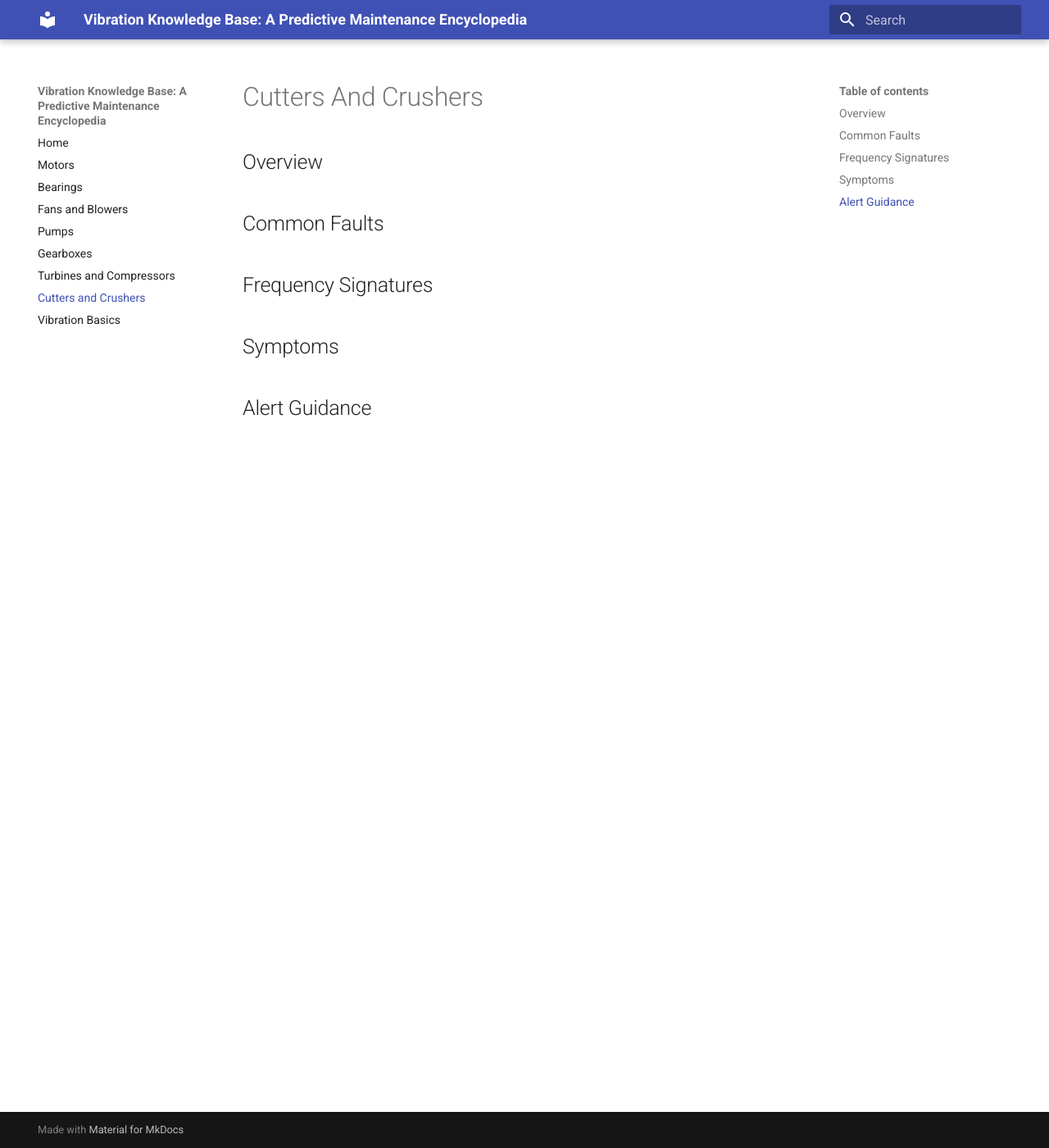
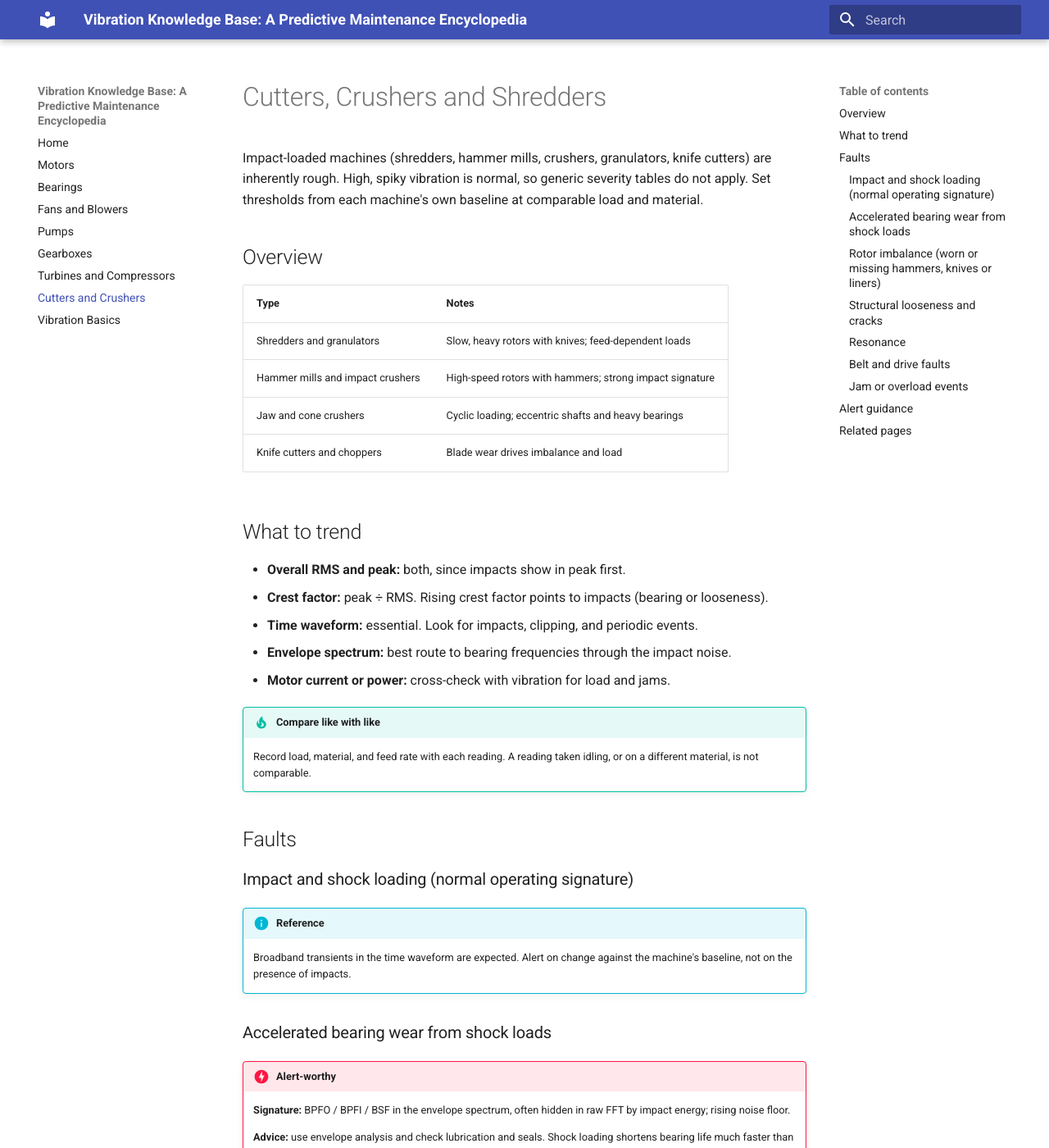
Before and after one commit to JanviSeth/VibeBase, an MkDocs documentation site: the page built from docs/cutters-and-crushers.md, in a window 1280 px wide and 1400 px high. Shown: the whole window at 82% size. Built offline with MkDocs 1.6.1 and Material for MkDocs 9.7.7, drawn with Linux system fonts in a browser that asks for light colours; some of the changed text lies outside the part shown.

Commit message:
Revise Cutters and Crushers documentation
Updated the document to reflect changes in terminology and added detailed information on machine operation and fault diagnosis.

```diff
--- a/docs/cutters-and-crushers.md
+++ b/docs/cutters-and-crushers.md
@@ -1,11 +1,83 @@
-# Cutters And Crushers
+# Cutters, Crushers and Shredders
+
+Impact-loaded machines (shredders, hammer mills, crushers, granulators, knife cutters) are inherently rough. High, spiky vibration is normal, so generic severity tables do not apply. Set thresholds from each machine's own baseline at comparable load and material.
 
 ## Overview
 
-## Common Faults
+| Type | Notes |
+|---|---|
+| Shredders and granulators | Slow, heavy rotors with knives; feed-dependent loads |
+| Hammer mills and impact crushers | High-speed rotors with hammers; strong impact signature |
+| Jaw and cone crushers | Cyclic loading; eccentric shafts and heavy bearings |
+| Knife cutters and choppers | Blade wear drives imbalance and load |
 
-## Frequency Signatures
+## What to trend
 
-## Symptoms
+- **Overall RMS and peak:** both, since impacts show in peak first.
+- **Crest factor:** peak ÷ RMS. Rising crest factor points to impacts (bearing or looseness).
+- **Time waveform:** essential. Look for impacts, clipping, and periodic events.
+- **Envelope spectrum:** best route to bearing frequencies through the impact noise.
+- **Motor current or power:** cross-check with vibration for load and jams.
 
-## Alert Guidance
+!!! tip "Compare like with like"
+    Record load, material, and feed rate with each reading. A reading taken idling, or on a different material, is not comparable.
+
+## Faults
+
+### Impact and shock loading (normal operating signature)
+!!! info "Reference"
+    Broadband transients in the time waveform are expected. Alert on change against the machine's baseline, not on the presence of impacts.
+
+### Accelerated bearing wear from shock loads
+!!! danger "Alert-worthy"
+    **Signature:** BPFO / BPFI / BSF in the envelope spectrum, often hidden in raw FFT by impact energy; rising noise floor.
+
+    **Advice:** use envelope analysis and check lubrication and seals. Shock loading shortens bearing life much faster than on smooth machines. See [Bearings](bearings.md).
+
+### Rotor imbalance (worn or missing hammers, knives or liners)
+!!! warning "Watch"
+    **Signature:** rising 1x on top of the impact pattern.
+
+    **Cause:** uneven hammer or knife wear, missing pieces, material build-up.
+
+    **Advice:** inspect the rotor and replace or rebalance wear parts as a set.
+
+### Structural looseness and cracks
+!!! danger "Alert-worthy"
+    **Signature:** harmonics of the impact rate, clipped waveform, strongly directional vibration.
+
+    **Advice:** inspect frame, anchor bolts, and welds. Cracks in frames and housings are common in this class of machine.
+
+### Resonance
+!!! danger "Alert-worthy"
+    **Signature:** amplification at a structural natural frequency excited by the repetitive impacts.
+
+    **Advice:** confirm with a bump test.
+
+### Belt and drive faults
+!!! warning "Watch"
+    **Signature:** peaks at belt frequency and harmonics; sub-synchronous and unstable amplitude.
+
+    **Advice:** check belt condition, tension, and flywheel or coupling condition.
+
+### Jam or overload events
+!!! danger "Alert-worthy"
+    **Signature:** sudden broadband spike, often with a speed drop or motor current surge.
+
+    **Advice:** cross-check with the control system logs. Repeated jams damage bearings and shafts.
+
+## Alert guidance
+
+| Situation | Suggested action |
+|---|---|
+| Within baseline at comparable load | Continue routine monitoring |
+| Rising crest factor or peak | Watch: check bearings and looseness |
+| Rising 1x | Watch: inspect wear parts |
+| Bearing frequencies in envelope | Alert: plan replacement |
+| Looseness, cracks, or repeated jams | Alert: inspect promptly |
+
+## Related pages
+
+- [Bearings](bearings.md)
+- [Vibration basics](vibration-basics.md)
+- [Gearboxes](gearboxes.md)
```
